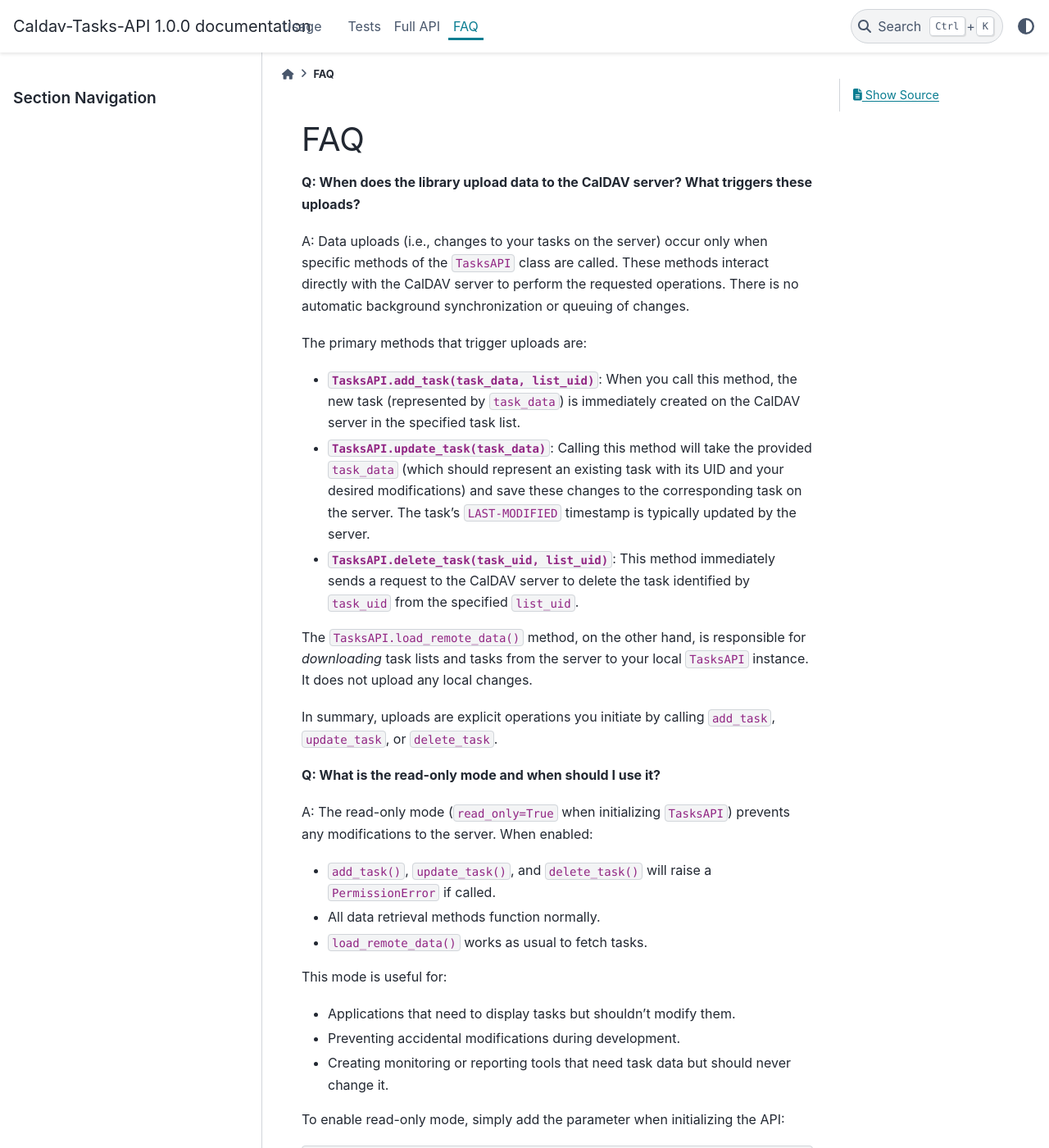
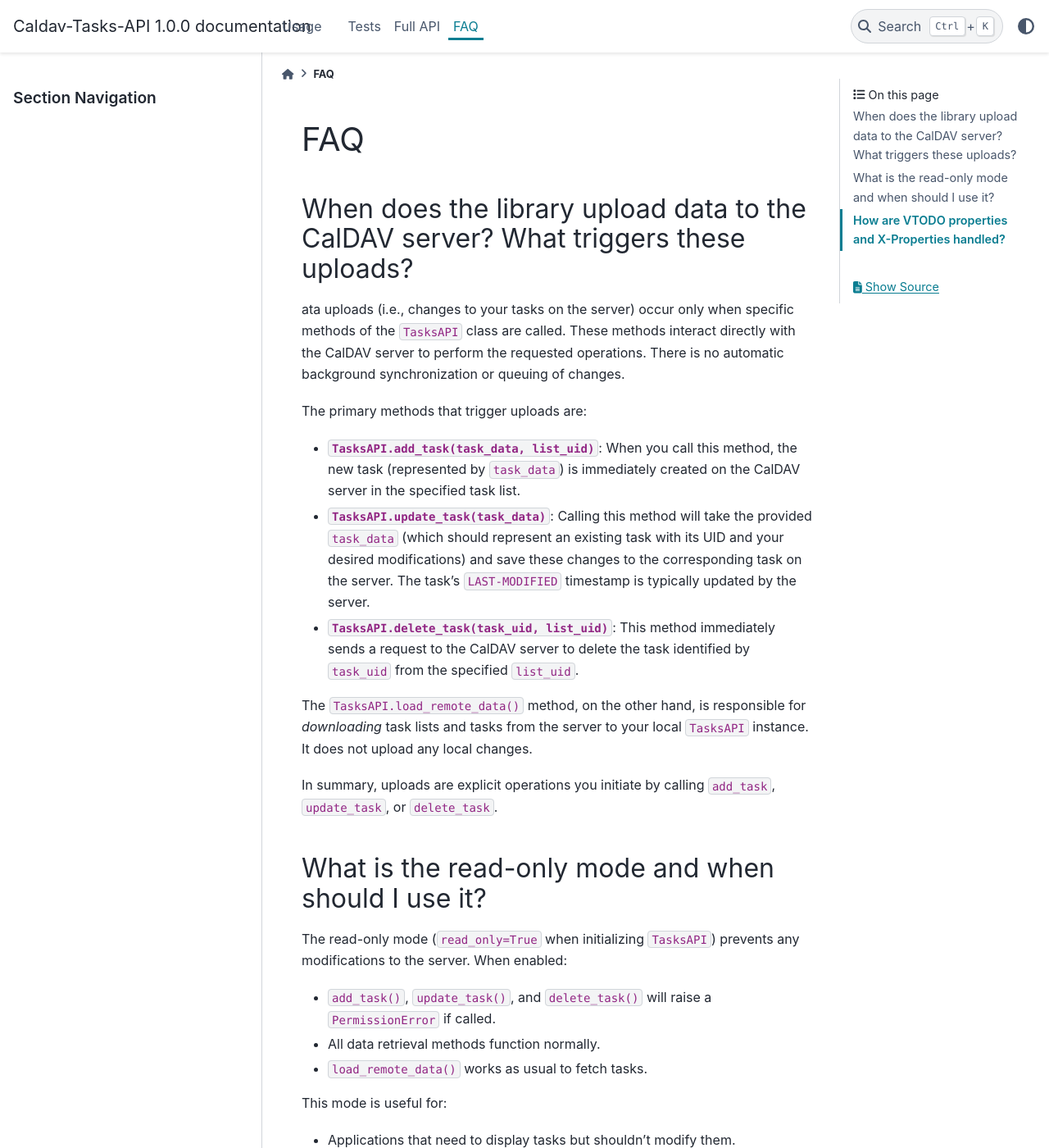
Before and after one commit to thiswillbeyourgithub/Caldav-Tasks-API, a Sphinx documentation site: the page built from docs/source/faq.md, in a window 1280 px wide and 1400 px high. Shown: the whole window at 82% size. Built offline with Sphinx 7.4.7 and the PyData theme 0.15.4, drawn with Linux system fonts in a browser that asks for light colours; pages that are not in the unit, such as notebooks, are missing from menus; some of the changed text lies outside the part shown.

Commit message:
use headers for the faq
Signed-off-by: thiswillbeyourgithub
<26625900+thiswillbeyourgithub@users.noreply.github.com>

````diff
--- a/docs/source/faq.md
+++ b/docs/source/faq.md
@@ -1,9 +1,9 @@
 FAQ
 ===
 
-**Q: When does the library upload data to the CalDAV server? What triggers these uploads?**
+## When does the library upload data to the CalDAV server? What triggers these uploads?
 
-A: Data uploads (i.e., changes to your tasks on the server) occur only when specific methods of the `TasksAPI` class are called. These methods interact directly with the CalDAV server to perform the requested operations. There is no automatic background synchronization or queuing of changes.
+ata uploads (i.e., changes to your tasks on the server) occur only when specific methods of the `TasksAPI` class are called. These methods interact directly with the CalDAV server to perform the requested operations. There is no automatic background synchronization or queuing of changes.
 
 The primary methods that trigger uploads are:
 
@@ -15,9 +15,9 @@ The `TasksAPI.load_remote_data()` method, on the other hand, is responsible for
 
 In summary, uploads are explicit operations you initiate by calling `add_task`, `update_task`, or `delete_task`.
 
-**Q: What is the read-only mode and when should I use it?**
+## What is the read-only mode and when should I use it?
 
-A: The read-only mode (`read_only=True` when initializing `TasksAPI`) prevents any modifications to the server. When enabled:
+The read-only mode (`read_only=True` when initializing `TasksAPI`) prevents any modifications to the server. When enabled:
 
 *   `add_task()`, `update_task()`, and `delete_task()` will raise a `PermissionError` if called.
 *   All data retrieval methods function normally.
@@ -40,7 +40,7 @@ api = TasksAPI(
 )
 ```
 
-**Q: How are VTODO properties and X-Properties handled?**
+## How are VTODO properties and X-Properties handled?
 
 The library aims to parse standard VTODO (iCalendar task) properties into the fields of the `TaskData` dataclass (e.g., `summary`, `due`, `status`, `description`).
 
````
